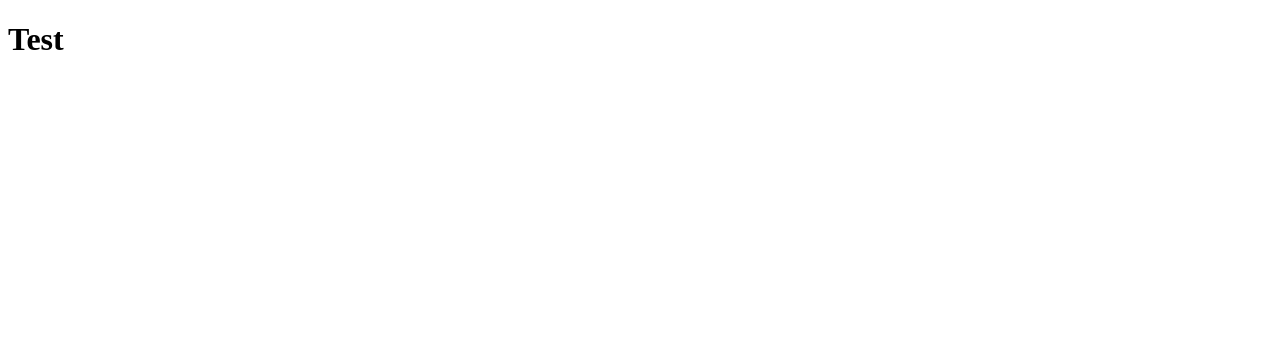
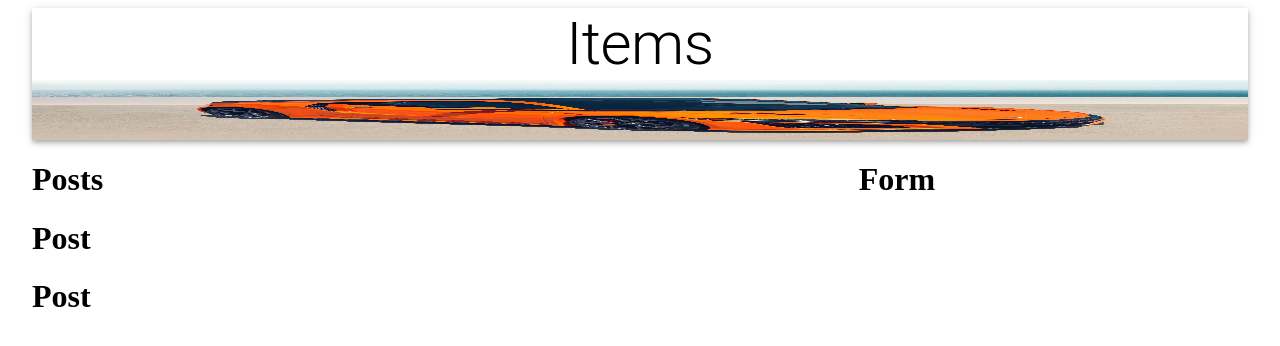
Before and after one commit to toorajj/ScrollListFrontEnd, a React (Create React App) app: page / in a window 1280 px wide. Shown: the top 346 px of the page. Built offline with nearby package versions, Linux system fonts and the light colour scheme.

Commit message:
installed Material UI, added Post, Posts, Form to components, impotred into app.js and added to return

```diff
--- a/package.json
+++ b/package.json
@@ -3,6 +3,7 @@
   "version": "0.1.0",
   "private": true,
   "dependencies": {
+    "@material-ui/core": "^4.11.3",
     "@testing-library/jest-dom": "^5.11.9",
     "@testing-library/react": "^11.2.5",
     "@testing-library/user-event": "^12.6.3",
--- a/src/App.js
+++ b/src/App.js
@@ -1,11 +1,29 @@
 import React from 'react';
+import { Container, AppBar, Typography, Grow, Grid } from '@material-ui/core';
 
+import items from './images/car.jpg'
+import Posts from './components/Posts/Posts'
+import Form  from './components/Form/Form'
 
 function App() {
   return (
-    <div className="App">
-     <h1> Test </h1>
-    </div>
+    <Container maxwidth="lg">
+      <AppBar position="static" color= "inherit">
+        <Typography variant="h2" align="center">Items</Typography>
+        <img src={items} alt="items" height="60" />
+      </AppBar>
+      <Grow in>
+        <Grid container justify="space-between" alignItems="stretch" spacing={3}>
+          <Grid item xs={12} sm={7}>
+            <Posts />
+          </Grid>
+          <Grid item xs={12} sm={4}>
+            <Form />
+          </Grid>
+        </Grid>
+
+      </Grow>
+    </Container>
   );
 }
 
--- /dev/null
+++ b/src/components/Form/Form.js
@@ -0,0 +1,9 @@
+import React from 'react';
+
+const Form =() => {
+    return(
+        <h1>Form</h1>
+    );
+}
+
+export default Form;
--- /dev/null
+++ b/src/components/Posts/Post/Post.js
@@ -0,0 +1,9 @@
+import React from 'react';
+
+const Post =() => {
+    return(
+        <h1>Post</h1>
+    );
+}
+
+export default Post;
--- /dev/null
+++ b/src/components/Posts/Posts.js
@@ -0,0 +1,14 @@
+import React from 'react';
+import Post from './Post/Post'
+
+const Posts =() => {
+    return(
+       <>
+        <h1>Posts</h1>
+        <Post />
+        <Post />
+       </>
+    );
+}
+
+export default Posts;
```
Also changed, not shown: src/components/Form/styles.js (added), src/components/Posts/Post/styles.js (added), src/components/Posts/styles.js (added), src/images/car.jpg (added), 1 other file (tests, documents, lock files or other folders).
